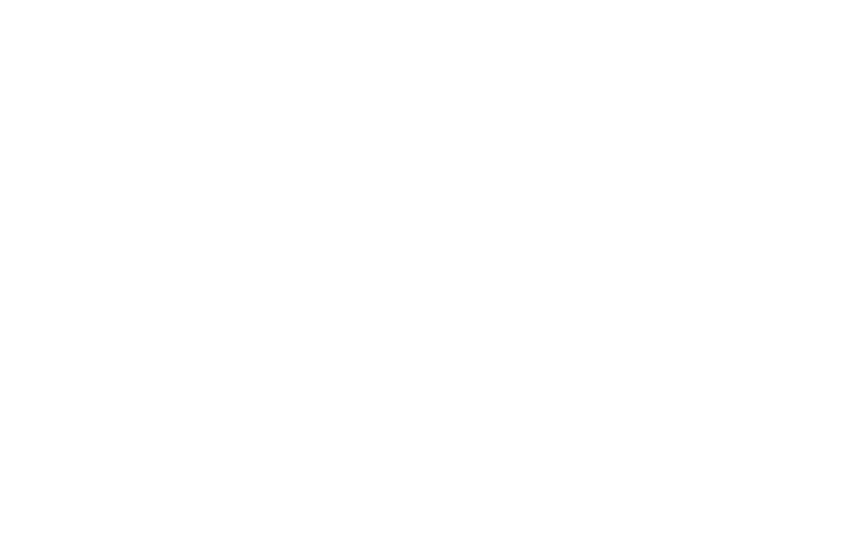
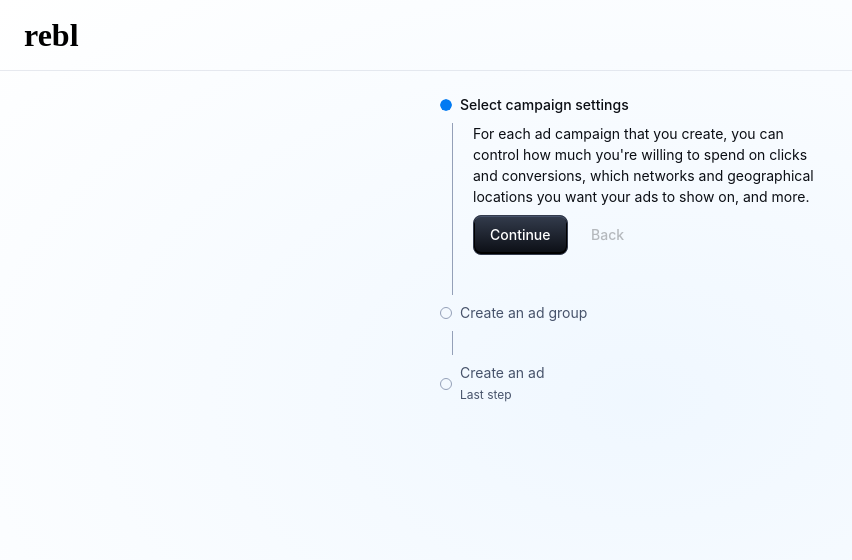
Before and after one commit to jmelo11/rebl, a React (Create React App) app: page /stepper in a window 1280 px wide. Before the commit this address had no page. Shown: the top 560 px of the page, without its empty margins (0-852 px from the left). Built offline with nearby package versions, Linux system fonts and the light colour scheme.

Commit message:
work on form

```diff
--- a/src/App.tsx
+++ b/src/App.tsx
@@ -2,6 +2,7 @@ import React from 'react';
 import LandingPage from './pages/LandingPage';
 import { BrowserRouter, Route, Routes } from 'react-router-dom';
 import SignUpPage from './pages/SignUpPage';
+import StepperPage from './pages/StepperPage';
 
 function App() {
   return (
@@ -9,6 +10,9 @@ function App() {
       <Routes>
         <Route path="/" element={<LandingPage />} />
         <Route path="/signup" element={<SignUpPage />} />
+        <Route path="/stepper" element={<StepperPage />} />
+        <Route path="*" element={<div>404</div>} />
+        <Route path="/404" element={<div>404</div>} />
       </Routes>
     </BrowserRouter>
   );
--- a/src/components/AppAppBar.tsx
+++ b/src/components/AppAppBar.tsx
@@ -11,7 +11,6 @@ import MenuItem from '@mui/material/MenuItem';
 import Drawer from '@mui/material/Drawer';
 import MenuIcon from '@mui/icons-material/Menu';
 import CloseRoundedIcon from '@mui/icons-material/CloseRounded';
-import Sitemark from './SitemarkIcon';
 import ReblLogo from './ReblLogo';
 
 const StyledToolbar = styled(Toolbar)(({ theme }) => ({
@@ -34,6 +33,11 @@ export default function AppAppBar() {
   const toggleDrawer = (newOpen: boolean) => () => {
     setOpen(newOpen);
   };
+
+  const handleDrawerClick = (section: string) => {
+    document.getElementById(section)?.scrollIntoView({ behavior: 'smooth' });
+    setOpen(false);
+  }
 
   return (
     <AppBar
@@ -95,20 +99,30 @@ export default function AppAppBar() {
                   </IconButton>
                 </Box>
                 <Divider sx={{ my: 3 }} />
-                <MenuItem>Features</MenuItem>
-                <MenuItem>Testimonials</MenuItem>
-                <MenuItem>Highlights</MenuItem>
-                <MenuItem>Pricing</MenuItem>
-                <MenuItem>FAQ</MenuItem>
-                <MenuItem>Blog</MenuItem>
+                <MenuItem onClick={() => handleDrawerClick('features')}>
+                  Servicios
+                </MenuItem>
+                <MenuItem onClick={() => handleDrawerClick('testimonials')}>
+                  Casos de exito
+                </MenuItem>
+                <MenuItem onClick={() => handleDrawerClick('highlights')}>
+                  Nuestros clientes
+                </MenuItem>
+                <MenuItem onClick={() => handleDrawerClick('pricing')}>
+                  Pricing
+                </MenuItem>
+                <MenuItem onClick={() => handleDrawerClick('faq')}>
+                  FAQ
+                </MenuItem>
+
                 <MenuItem>
                   <Button color="primary" variant="contained" fullWidth>
-                    Sign up
+                    Ingresa
                   </Button>
                 </MenuItem>
                 <MenuItem>
-                  <Button color="primary" variant="outlined" fullWidth>
-                    Sign in
+                  <Button color="primary" variant="outlined" fullWidth href='/signup'>
+                    Registrate
                   </Button>
                 </MenuItem>
               </Box>
--- a/src/components/Hero.tsx
+++ b/src/components/Hero.tsx
@@ -90,21 +90,17 @@ export default function Hero() {
               products
             </Typography>
           </Typography> */}
-          <Typography variant="h1" sx={{ textAlign: 'center' }}>
-            Te ayudamos a mejorar tus condiciones&nbsp;
-            <Typography
-              component="span"
-              variant="h1"
-              sx={(theme) => ({
-                fontSize: 'inherit',
-                color: 'primary.main',
-                ...theme.applyStyles('dark', {
-                  color: 'primary.light',
-                }),
-              })}
-            >
-              financieras
-            </Typography>
+          <Typography
+            variant="h1"
+            sx={{
+              display: 'flex',
+              textAlign: 'center',
+              flexDirection: { xs: 'column', sm: 'row' },
+              alignItems: 'center',
+              fontSize: 'clamp(3rem, 10vw, 3.5rem)',
+            }}
+          >
+            Te ayudamos a mejorar tus condiciones financieras
           </Typography>
           <Typography
             sx={{
@@ -144,6 +140,7 @@ export default function Hero() {
               color="primary"
               size="small"
               sx={{ minWidth: 'fit-content' }}
+              href='/stepper'
             >
               Comenzemos
             </Button>
--- /dev/null
+++ b/src/components/StepperForm.tsx
@@ -0,0 +1,93 @@
+import * as React from 'react';
+import Box from '@mui/material/Box';
+import Stepper from '@mui/material/Stepper';
+import Step from '@mui/material/Step';
+import StepLabel from '@mui/material/StepLabel';
+import StepContent from '@mui/material/StepContent';
+import Button from '@mui/material/Button';
+import Paper from '@mui/material/Paper';
+import Typography from '@mui/material/Typography';
+
+const steps = [
+  {
+    label: 'Select campaign settings',
+    description: `For each ad campaign that you create, you can control how much
+              you're willing to spend on clicks and conversions, which networks
+              and geographical locations you want your ads to show on, and more.`,
+  },
+  {
+    label: 'Create an ad group',
+    description:
+      'An ad group contains one or more ads which target a shared set of keywords.',
+  },
+  {
+    label: 'Create an ad',
+    description: `Try out different ad text to see what brings in the most customers,
+              and learn how to enhance your ads using features like ad extensions.
+              If you run into any problems with your ads, find out how to tell if
+              they're running and how to resolve approval issues.`,
+  },
+];
+
+export default function StepperForm() {
+  const [activeStep, setActiveStep] = React.useState(0);
+
+  const handleNext = () => {
+    setActiveStep((prevActiveStep) => prevActiveStep + 1);
+  };
+
+  const handleBack = () => {
+    setActiveStep((prevActiveStep) => prevActiveStep - 1);
+  };
+
+  const handleReset = () => {
+    setActiveStep(0);
+  };
+
+  return (
+    <Box sx={{ maxWidth: 400 }}>
+      <Stepper activeStep={activeStep} orientation="vertical">
+        {steps.map((step, index) => (
+          <Step key={step.label}>
+            <StepLabel
+              optional={
+                index === steps.length - 1 ? (
+                  <Typography variant="caption">Last step</Typography>
+                ) : null
+              }
+            >
+              {step.label}
+            </StepLabel>
+            <StepContent>
+              <Typography>{step.description}</Typography>
+              <Box sx={{ mb: 2 }}>
+                <Button
+                  variant="contained"
+                  onClick={handleNext}
+                  sx={{ mt: 1, mr: 1 }}
+                >
+                  {index === steps.length - 1 ? 'Finish' : 'Continue'}
+                </Button>
+                <Button
+                  disabled={index === 0}
+                  onClick={handleBack}
+                  sx={{ mt: 1, mr: 1 }}
+                >
+                  Back
+                </Button>
+              </Box>
+            </StepContent>
+          </Step>
+        ))}
+      </Stepper>
+      {activeStep === steps.length && (
+        <Paper square elevation={0} sx={{ p: 3 }}>
+          <Typography>All steps completed - you&apos;re finished</Typography>
+          <Button onClick={handleReset} sx={{ mt: 1, mr: 1 }}>
+            Reset
+          </Button>
+        </Paper>
+      )}
+    </Box>
+  );
+}
--- /dev/null
+++ b/src/contexts/FormDataContext.tsx
@@ -0,0 +1,37 @@
+import React, { createContext, useState, useContext, ReactNode } from 'react';
+
+interface FormDataContextType {
+    formData: Record<number, string>;
+    updateFormData: (step: number, data: string) => void;
+}
+
+const FormDataContext = createContext<FormDataContextType | undefined>(undefined);
+
+export const useFormData = (): FormDataContextType => {
+    const context = useContext(FormDataContext);
+    if (!context) {
+        throw new Error('useFormData must be used within a FormDataProvider');
+    }
+    return context;
+};
+
+interface FormDataProviderProps {
+    children: ReactNode;
+}
+
+export const FormDataProvider: React.FC<FormDataProviderProps> = ({ children }) => {
+    const [formData, setFormData] = useState<Record<number, string>>({});
+
+    const updateFormData = (step: number, data: string) => {
+        setFormData((prev) => ({
+            ...prev,
+            [step]: data,
+        }));
+    };
+
+    return (
+        <FormDataContext.Provider value={{ formData, updateFormData }}>
+            {children}
+        </FormDataContext.Provider>
+    );
+};
--- /dev/null
+++ b/src/pages/StepperPage.tsx
@@ -0,0 +1,51 @@
+import { Box, Container, Divider, Stack } from '@mui/material';
+import React from 'react'
+import {
+    createTheme,
+    ThemeProvider,
+    styled,
+    PaletteMode,
+} from '@mui/material/styles';
+import getMPTheme from '../theme/getMPTheme';
+import CssBaseline from '@mui/material/CssBaseline';
+import ReblLogo from '../components/ReblLogo';
+import StepperForm from '../components/StepperForm';
+import { FormDataProvider } from '../contexts/FormDataContext';
+
+export default function StepperPage() {
+
+    const [mode, setMode] = React.useState<PaletteMode>('light');
+    // const StepperTheme = createTheme(getMPTheme(mode));
+    const StepperTheme = createTheme(getMPTheme(mode));
+    const StepperContainer = styled(Stack)(({ theme }) => ({
+        height: 'auto',
+        backgroundImage:
+            'radial-gradient(ellipse at 50% 50%, hsl(210, 100%, 97%), hsl(0, 0%, 100%))',
+        backgroundRepeat: 'no-repeat',
+        [theme.breakpoints.up('sm')]: {
+            height: '100dvh',
+        },
+        ...theme.applyStyles('dark', {
+            backgroundImage:
+                'radial-gradient(at 50% 50%, hsla(210, 100%, 16%, 0.5), hsl(220, 30%, 5%))',
+        }),
+    }));
+
+    return (
+        <ThemeProvider theme={StepperTheme}>
+            <CssBaseline />
+            <StepperContainer direction="column">
+                { /* put a top bar with the logo, then in the center the stepper form */}
+                <Box sx={{ display: 'flex', width: '100%', p: 2 }} >
+                    <ReblLogo />
+                </Box>
+                <Divider />
+                <Box sx={{ display: 'flex', width: '100%', p: 2, justifyContent: 'center' }}>
+                    <FormDataProvider>
+                        <StepperForm />
+                    </FormDataProvider>
+                </Box>
+            </StepperContainer>
+        </ThemeProvider >
+    )
+}
--- a/src/theme/customizations/navigation.tsx
+++ b/src/theme/customizations/navigation.tsx
@@ -214,16 +214,16 @@ export const navigationCustomizations: Components<Theme> = {
       }),
     },
   },
-  MuiStepConnector: {
-    styleOverrides: {
-      line: ({ theme }) => ({
-        borderTop: '1px solid',
-        borderColor: theme.palette.divider,
-        flex: 1,
-        borderRadius: '99px',
-      }),
-    },
-  },
+  // MuiStepConnector: {
+  //   styleOverrides: {
+  //     line: ({ theme }) => ({
+  //       borderTop: '1px solid',
+  //       borderColor: theme.palette.divider,
+  //       flex: 1,
+  //       borderRadius: '99px',
+  //     }),
+  //   },
+  // },
   MuiStepIcon: {
     styleOverrides: {
       root: ({ theme }) => ({
```
Also changed, not shown: src/contexts/LoanDataContext.tsx (added, +50 -0 lines).
